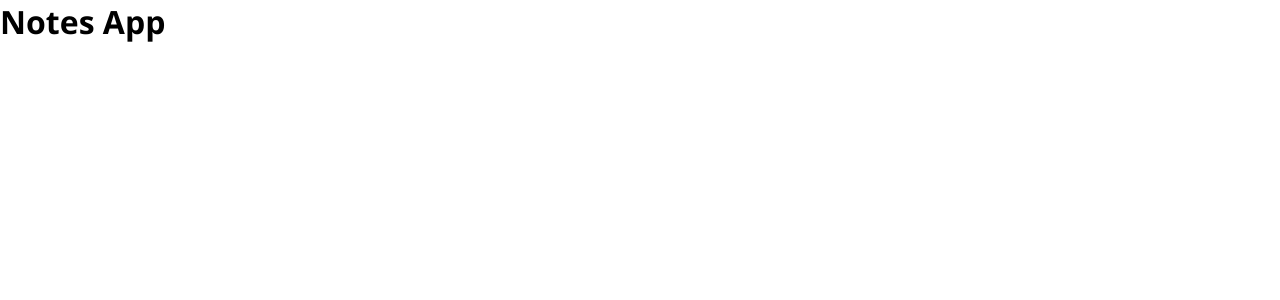
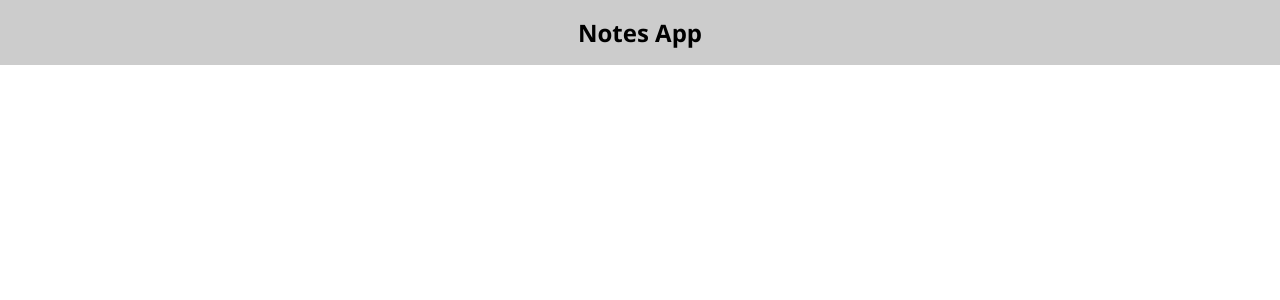
Before and after one commit to WawanC/notes-app, a React (Create React App) app: page / in a window 1280 px wide. Shown: the top 300 px of the page. Built offline with nearby package versions, Linux system fonts and the light colour scheme.

Commit message:
add navbar

```diff
--- a/src/App.js
+++ b/src/App.jsx
@@ -1,4 +1,5 @@
 import { Component } from "react";
+import Navbar from "./components/Navbar";
 
 class App extends Component {
   constructor() {
@@ -9,7 +10,11 @@ class App extends Component {
   }
 
   render() {
-    return <h1>Notes App</h1>;
+    return (
+      <>
+        <Navbar />
+      </>
+    );
   }
 }
 
--- /dev/null
+++ b/src/components/Navbar.jsx
@@ -0,0 +1,11 @@
+import "../styles/Navbar.css";
+
+const Navbar = () => {
+  return (
+    <nav>
+      <h1>Notes App</h1>
+    </nav>
+  );
+};
+
+export default Navbar;
--- /dev/null
+++ b/src/styles/Navbar.css
@@ -0,0 +1,6 @@
+nav {
+  background-color: #ccc;
+  display: flex;
+  justify-content: center;
+  padding: 1rem;
+}
```
